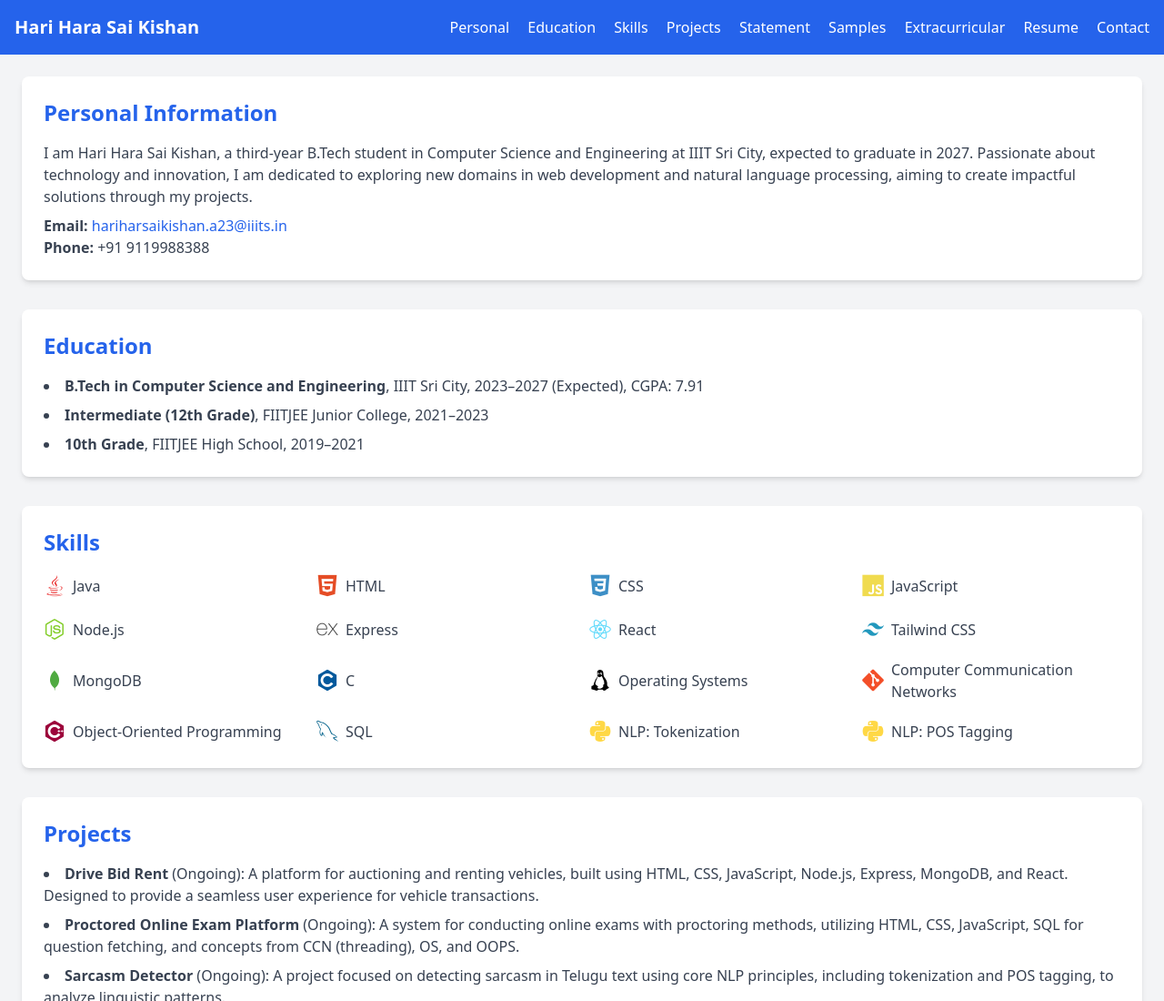
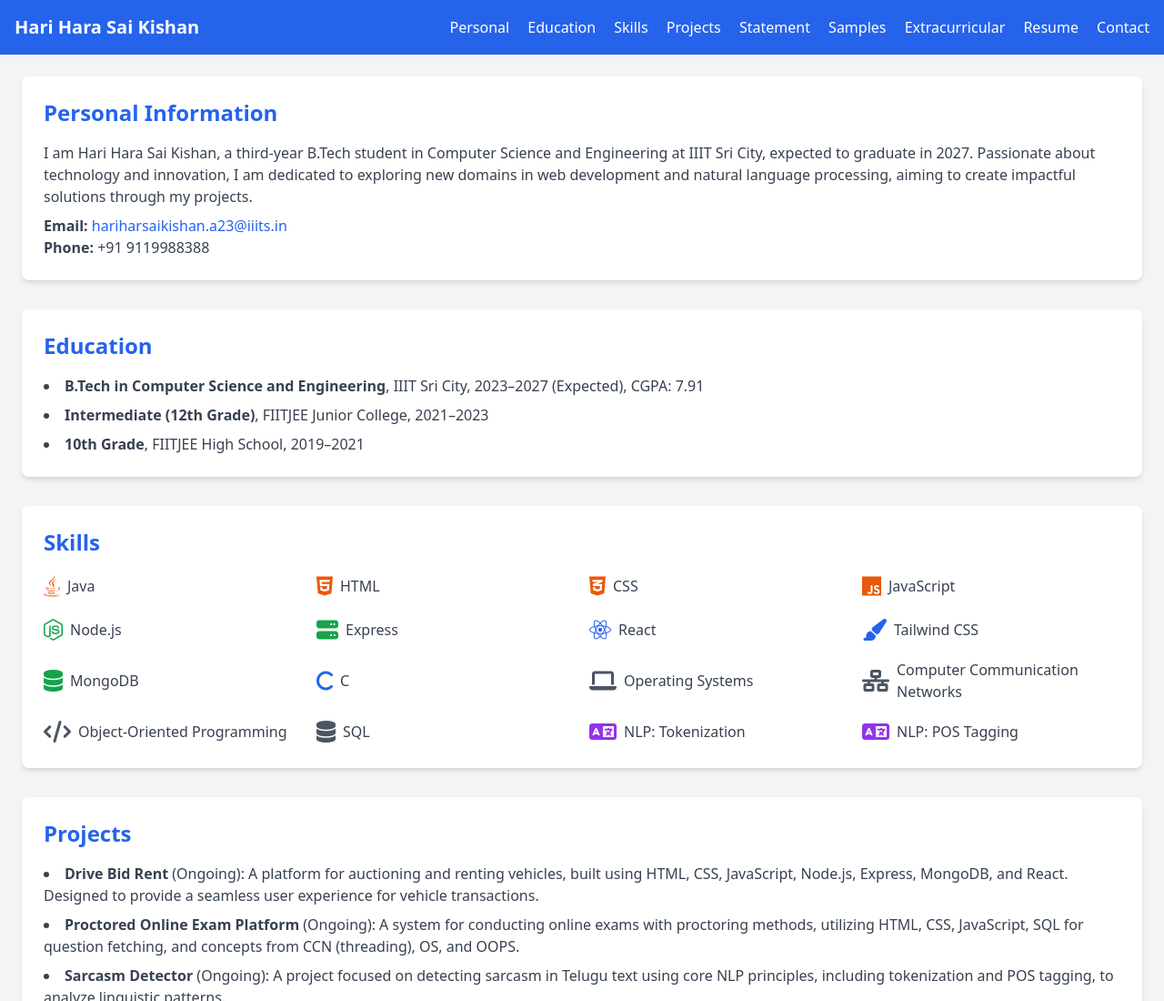
Before and after one commit to kishanking06/portfolio, a website: page index.html in a window 1280 px wide. Shown: the top 1100 px of the page at 91% size. Drawn offline with nearby package versions, Linux system fonts and the light colour scheme.

Commit message:
Update index.html

```diff
--- a/index.html
+++ b/index.html
@@ -5,7 +5,7 @@
     <meta name="viewport" content="width=device-width, initial-scale=1.0">
     <title>Hari Hara Sai Kishan's E-Portfolio</title>
     <script src="https://cdn.tailwindcss.com"></script>
-    <link href="https://cdn.jsdelivr.net/npm/devicon@2.15.1/devicon.min.css" rel="stylesheet">
+    <link rel="stylesheet" href="https://cdnjs.cloudflare.com/ajax/libs/font-awesome/6.5.1/css/all.min.css" integrity="sha512-DTOQO9RWCH3ppGqcWaEA1BIZOC6xxalwEsw9c2QQeAIftl+Vegovlnee1c9QX4TctnWMn13TZye+giMm8e2LwA==" crossorigin="anonymous" referrerpolicy="no-referrer" />
 </head>
 <body class="bg-gray-100 font-sans">
     <!-- Navigation Bar -->
@@ -55,67 +55,67 @@
             <h2 class="text-2xl font-bold text-blue-600 mb-4">Skills</h2>
             <div class="grid grid-cols-2 sm:grid-cols-3 md:grid-cols-4 gap-4 text-gray-700">
                 <div class="flex items-center space-x-2">
-                    <i class="devicon-java-plain colored text-2xl"></i>
+                    <i class="fa-brands fa-java text-2xl text-orange-600"></i>
                     <span>Java</span>
                 </div>
                 <div class="flex items-center space-x-2">
-                    <i class="devicon-html5-plain colored text-2xl"></i>
+                    <i class="fa-brands fa-html5 text-2xl text-orange-600"></i>
                     <span>HTML</span>
                 </div>
                 <div class="flex items-center space-x-2">
-                    <i class="devicon-css3-plain colored text-2xl"></i>
+                    <i class="fa-brands fa-css3-alt text-2xl text-orange-600"></i>
                     <span>CSS</span>
                 </div>
                 <div class="flex items-center space-x-2">
-                    <i class="devicon-javascript-plain colored text-2xl"></i>
+                    <i class="fa-brands fa-js text-2xl text-orange-600"></i>
                     <span>JavaScript</span>
                 </div>
                 <div class="flex items-center space-x-2">
-                    <i class="devicon-nodejs-plain colored text-2xl"></i>
+                    <i class="fa-brands fa-node-js text-2xl text-green-600"></i>
                     <span>Node.js</span>
                 </div>
                 <div class="flex items-center space-x-2">
-                    <i class="devicon-express-original colored text-2xl"></i>
+                    <i class="fa-solid fa-server text-2xl text-green-600"></i>
                     <span>Express</span>
                 </div>
                 <div class="flex items-center space-x-2">
-                    <i class="devicon-react-original colored text-2xl"></i>
+                    <i class="fa-brands fa-react text-2xl text-blue-600"></i>
                     <span>React</span>
                 </div>
                 <div class="flex items-center space-x-2">
-                    <i class="devicon-tailwindcss-plain colored text-2xl"></i>
+                    <i class="fa-solid fa-paintbrush text-2xl text-blue-600"></i>
                     <span>Tailwind CSS</span>
                 </div>
                 <div class="flex items-center space-x-2">
-                    <i class="devicon-mongodb-plain colored text-2xl"></i>
+                    <i class="fa-solid fa-database text-2xl text-green-600"></i>
                     <span>MongoDB</span>
                 </div>
                 <div class="flex items-center space-x-2">
-                    <i class="devicon-c-plain colored text-2xl"></i>
+                    <i class="fa-solid fa-c text-2xl text-blue-600"></i>
                     <span>C</span>
                 </div>
                 <div class="flex items-center space-x-2">
-                    <i class="devicon-linux-plain colored text-2xl"></i>
+                    <i class="fa-solid fa-laptop text-2xl text-gray-600"></i>
                     <span>Operating Systems</span>
                 </div>
                 <div class="flex items-center space-x-2">
-                    <i class="devicon-git-plain colored text-2xl"></i>
+                    <i class="fa-solid fa-network-wired text-2xl text-gray-600"></i>
                     <span>Computer Communication Networks</span>
                 </div>
                 <div class="flex items-center space-x-2">
-                    <i class="devicon-cplusplus-plain colored text-2xl"></i>
+                    <i class="fa-solid fa-code text-2xl text-gray-600"></i>
                     <span>Object-Oriented Programming</span>
                 </div>
                 <div class="flex items-center space-x-2">
-                    <i class="devicon-mysql-plain colored text-2xl"></i>
+                    <i class="fa-solid fa-database text-2xl text-gray-600"></i>
                     <span>SQL</span>
                 </div>
                 <div class="flex items-center space-x-2">
-                    <i class="devicon-python-plain colored text-2xl"></i>
+                    <i class="fa-solid fa-language text-2xl text-purple-600"></i>
                     <span>NLP: Tokenization</span>
                 </div>
                 <div class="flex items-center space-x-2">
-                    <i class="devicon-python-plain colored text-2xl"></i>
+                    <i class="fa-solid fa-language text-2xl text-purple-600"></i>
                     <span>NLP: POS Tagging</span>
                 </div>
             </div>
```
